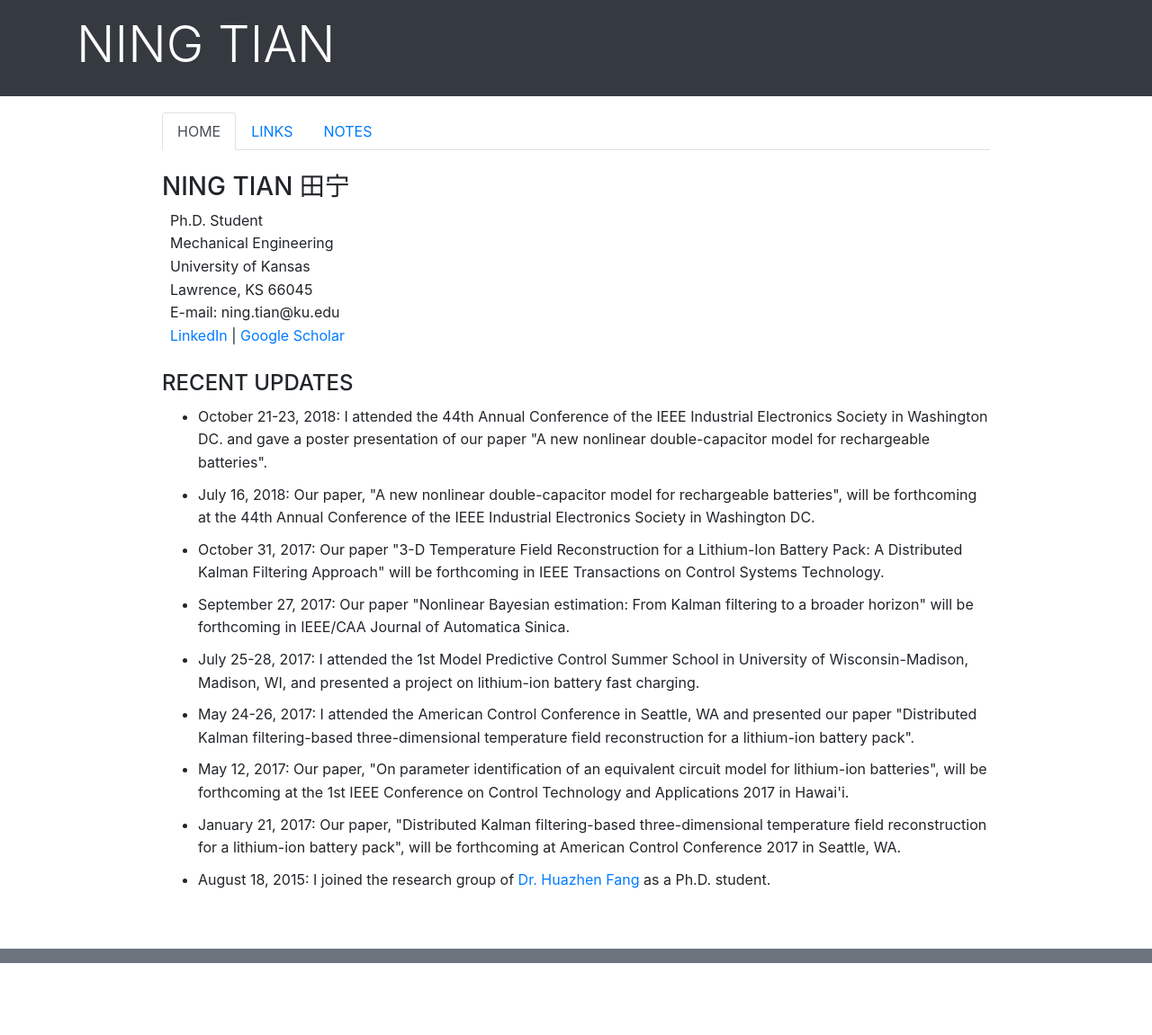
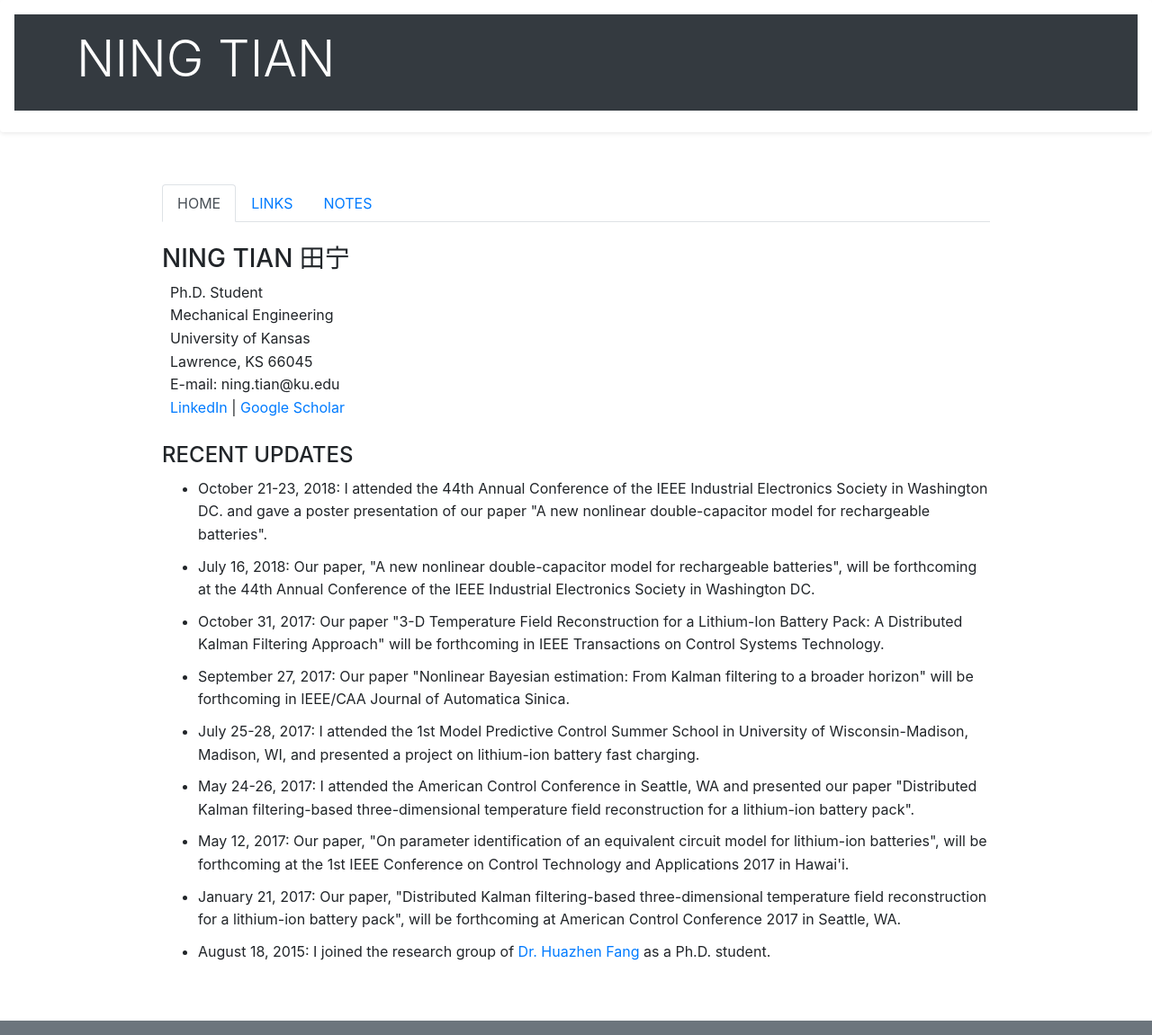
Before and after one commit to ningtian/ningtian.github.io, a Jekyll site: the page index.html, which Jekyll copies as it is, in a window 1280 px wide. Shown: the whole page at 90% size. Built offline with Jekyll 4.4.1, drawn with Linux system fonts in a browser that asks for light colours; before the commit the page ends 1071 px from its top, so only the background shows below that.

Commit message:
Update index.html

```diff
--- a/index.html
+++ b/index.html
@@ -18,11 +18,14 @@
 
 <!-- the following is body part -->
 <body>
+<div class="shadow-sm p-3 mb-5 bg-white rounded">
 <div class="p-3 mb-2 bg-dark text-white">
   <div class="container">
     <h1 class="display-4">NING TIAN</h1>
   </div>
 </div>
+</div>
+
 
 <div class="container">
   <div class="row"> <!-- we have three columns in the row-->
```
